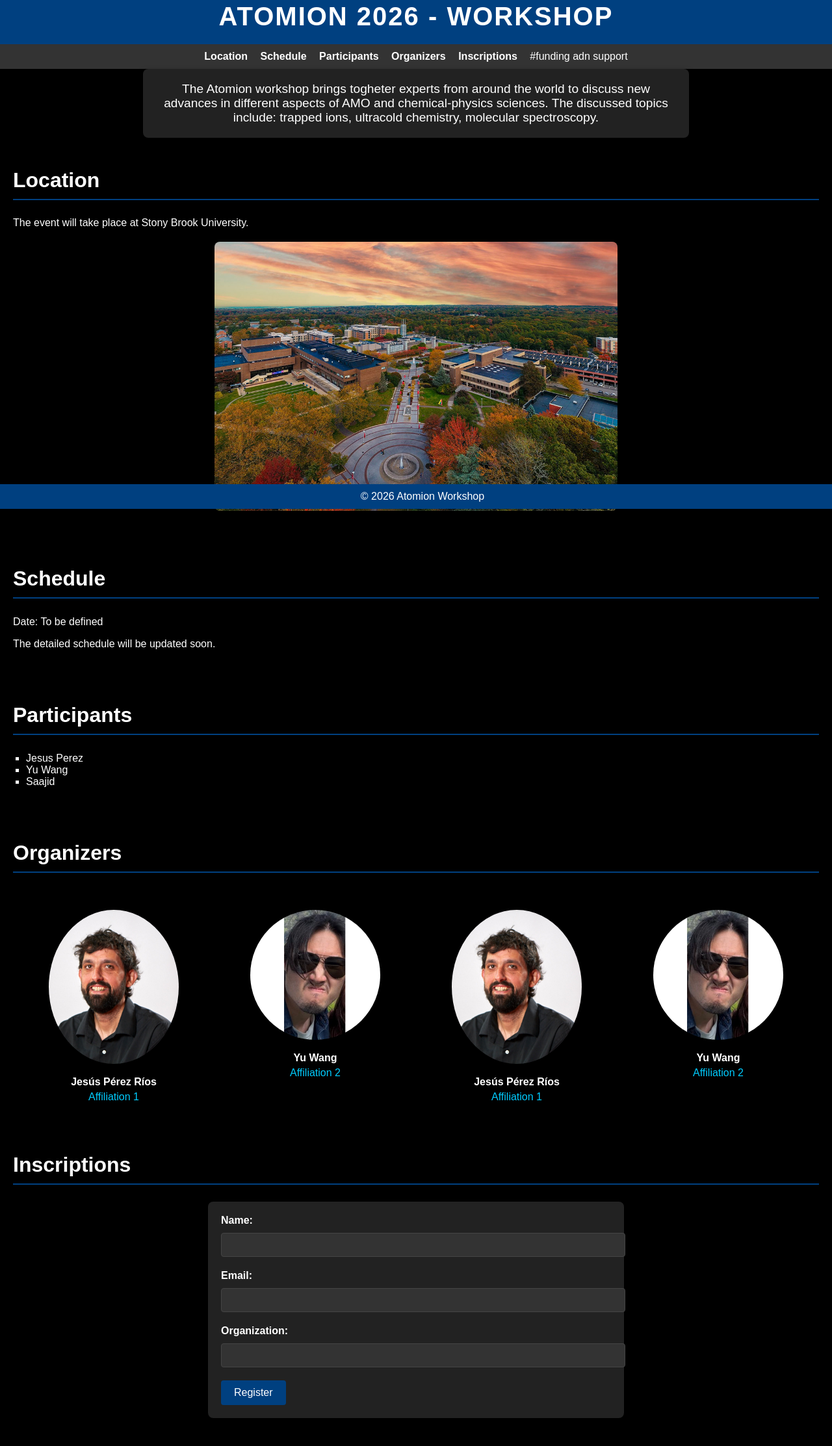
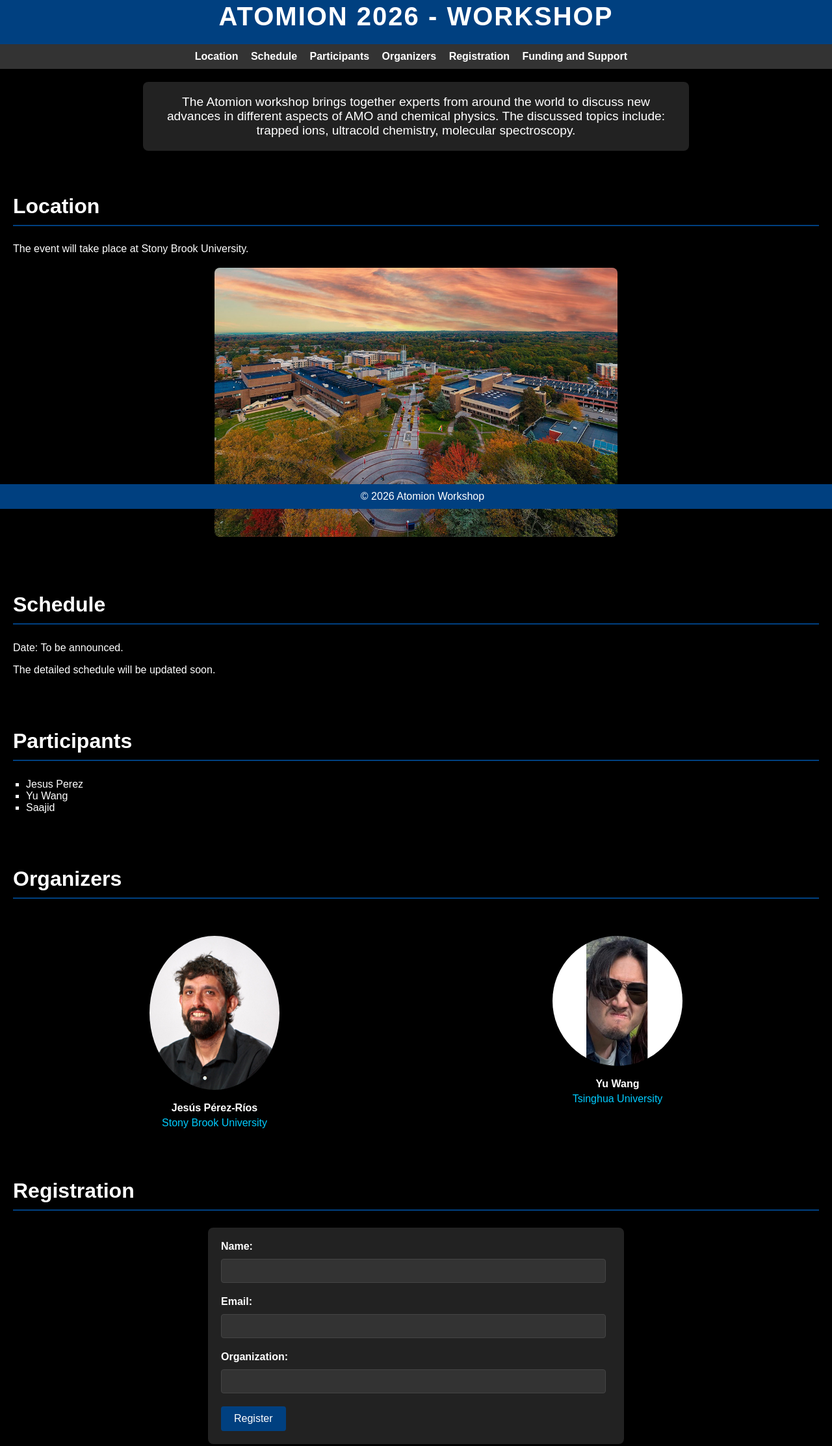
Before and after one commit to atomion2026/atomion2026.github.io, a website: page index.html in a window 1280 px wide. Shown: the part 17-2242 px from the top of the page at 65% size. Before the commit the page ends 2219 px from the top, so only its background shows below. Drawn offline with Linux system fonts and the light colour scheme.

Commit message:
Fixed some typos. Added a gap between the intro and the navigation list. Put a placeholder link for the Funding and Support. Removed 2 organizers. Changed the affiliation links. Decreased the width of the text fields. Added a gap between the registration box and the bottom of the page for visibility.

```diff
--- a/index.html
+++ b/index.html
@@ -3,7 +3,7 @@
 <head>
     <meta charset="UTF-8">
     <meta name="viewport" content="width=device-width, initial-scale=1.0">
-    <title>Atomio2026</title>
+    <title>Atomion2026</title>
     <link rel="stylesheet" href="styles.css">
 </head>
 <body>
@@ -17,15 +17,15 @@
             <li><a href="#schedule">Schedule</a></li>
             <li><a href="#participants">Participants</a></li>
             <li><a href="#organizers">Organizers</a></li>
-            <li><a href="#inscriptions">Inscriptions</a></li>
-            #funding adn support
+            <li><a href="#inscriptions">Registration</a></li>
+            <li><a href="#inscriptions">Funding and Support</a></li>
         </ul>
     </nav>
 
     <!-- Descripción inicial -->
     <div class="intro">
-        <p>The Atomion workshop brings togheter experts from around the world to discuss new advances in different aspects
-        of AMO and chemical-physics sciences. The discussed topics include: trapped ions, ultracold chemistry, molecular spectroscopy. </p>
+        <p>The Atomion workshop brings together experts from around the world to discuss new advances in different aspects
+        of AMO and chemical physics. The discussed topics include: trapped ions, ultracold chemistry, molecular spectroscopy. </p>
     </div>
 
     <section id="location">
@@ -36,7 +36,7 @@
 
     <section id="schedule">
         <h2>Schedule</h2>
-        <p>Date: To be defined</p>
+        <p>Date: To be announced.</p>
         <p>The detailed schedule will be updated soon.</p>
     </section>
 
@@ -56,30 +56,20 @@
         <div class="organizers-container">
             <div class="organizer">
                 <img src="perezriosj.jpg" alt="Organizer 1">
-                <p>Jesús Pérez Ríos</p>
-                <a href="https://example.com" class="affiliation">Affiliation 1</a>
+                <p>Jesús Pérez-Ríos</p>
+                <a href="https://www.stonybrook.edu/commcms/physics/" class="affiliation">Stony Brook University</a>
             </div>
             <div class="organizer">
                 <img src="wang.jpeg" alt="Organizer 2">
                 <p>Yu Wang</p>
-                <a href="https://example.com" class="affiliation">Affiliation 2</a>
-            </div>
-            <div class="organizer">
-                <img src="perezriosj.jpg" alt="Organizer 1">
-                <p>Jesús Pérez Ríos</p>
-                <a href="https://example.com" class="affiliation">Affiliation 1</a>
-            </div>
-            <div class="organizer">
-                <img src="wang.jpeg" alt="Organizer 2">
-                <p>Yu Wang</p>
-                <a href="https://example.com" class="affiliation">Affiliation 2</a>
+                <a href="https://www.phys.tsinghua.edu.cn/phyen/" class="affiliation">Tsinghua University</a>
             </div>
         </div>
     </section>
 
     <!-- Sección de Inscripciones -->
     <section id="inscriptions">
-        <h2>Inscriptions</h2>
+        <h2>Registration</h2>
         <form action="submit_form.php" method="post">
             <label for="name">Name:</label>
             <input type="text" id="name" name="name" required>
--- a/styles.css
+++ b/styles.css
@@ -132,6 +132,7 @@ section {
 #inscriptions form {
     max-width: 600px;
     margin: 0 auto;
+    margin-bottom: 65px;
     background-color: #222;
     padding: 20px;
     border-radius: 8px;
@@ -146,7 +147,7 @@ section {
 
 #inscriptions input[type="text"],
 #inscriptions input[type="email"] {
-    width: 100%;
+    width: 95%;
     padding: 10px;
     margin-bottom: 20px;
     border: 1px solid #444;
@@ -177,8 +178,8 @@ section {
     background-color: #222; /* Fondo oscuro para resaltar la introducción */
     color: #fff; /* Color del texto */
     text-align: center;
-    margin: 0 auto; /* Centra el contenido */
-    max-width: 800px; /* Ancho máximo para mantener el contenido bien estructurado */
+    margin: 20px auto; /* Centra el contenido */
+    max-width: min(80%,800px); /* Ancho máximo para mantener el contenido bien estructurado */
     border-radius: 8px; /* Bordes redondeados opcionales */
     box-shadow: 0px 4px 8px rgba(0, 0, 0, 0.5); /* Añade una sombra para destacar el contenido */
 }
```
